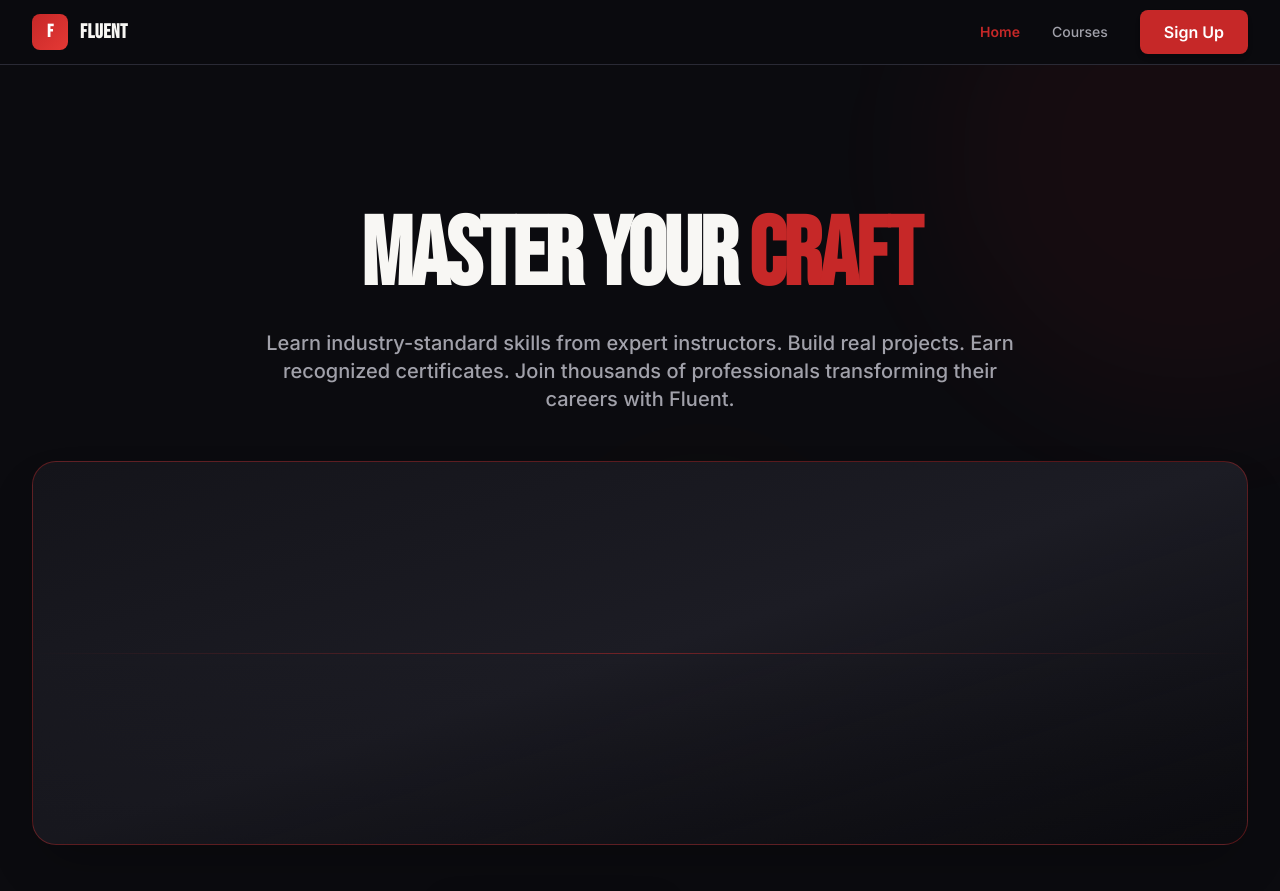
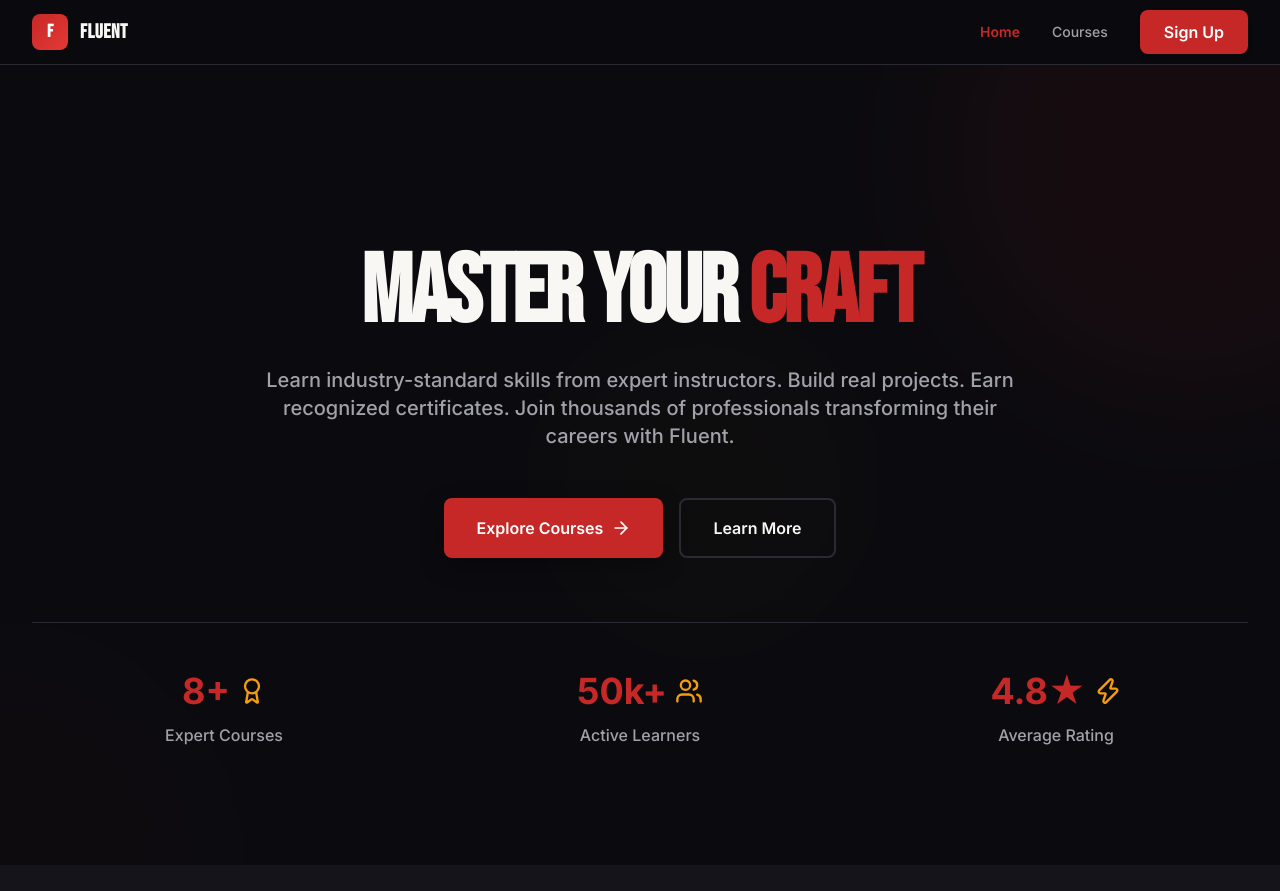
Before and after one commit to edyeluandrew/task3-round1, a React (Vite) app: page / in a window 1280 px wide. Shown: the top 891 px of the page. Built offline with nearby package versions, Linux system fonts and the light colour scheme.

Commit message:
fix: remove hero visual block completely

```diff
--- a/src/components/Hero.jsx
+++ b/src/components/Hero.jsx
@@ -23,16 +23,6 @@ export default function Hero() {
           Learn industry-standard skills from expert instructors. Build real projects. Earn recognized certificates. Join thousands of professionals transforming their careers with Fluent.
         </p>
 
-        {/* Hero Visual Block */}
-        <div className="my-12 animate-fade-in" style={{ animationDelay: '0.3s' }}>
-          <div className="relative h-96 rounded-3xl overflow-hidden border border-primary-base/40 shadow-2xl bg-gradient-to-br from-dark-surface via-dark-card to-dark-bg/50">
-            {/* Gradient overlay */}
-            <div className="absolute inset-0 bg-gradient-to-t from-dark-bg/30 via-transparent to-transparent"></div>
-
-            {/* Centered accent line */}
-            <div className="absolute top-1/2 left-0 right-0 h-px bg-gradient-to-r from-transparent via-primary-base/50 to-transparent"></div>
-          </div>
-        </div>
 
         {/* CTA Buttons */}
         <div className="flex flex-col sm:flex-row gap-4 justify-center mb-16 animate-fade-in" style={{ animationDelay: '0.4s' }}>
```
